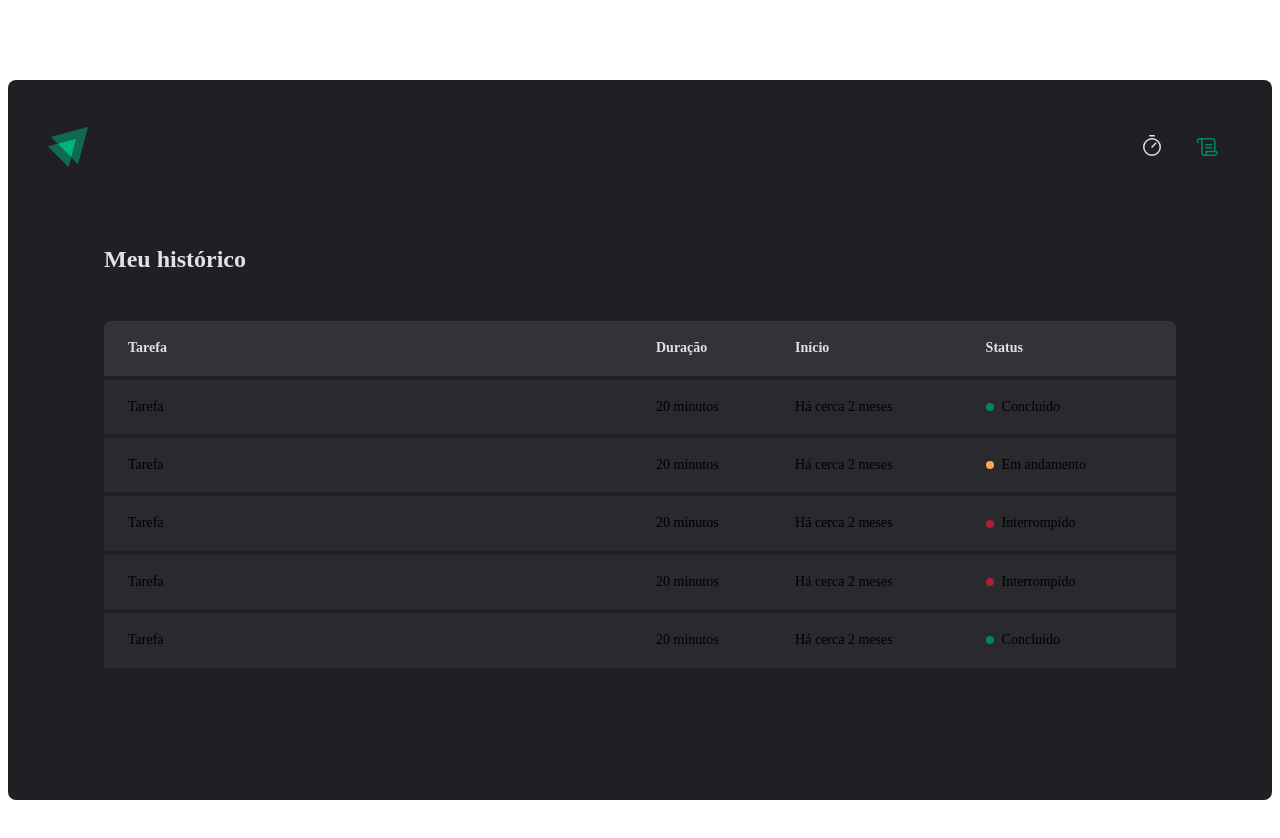
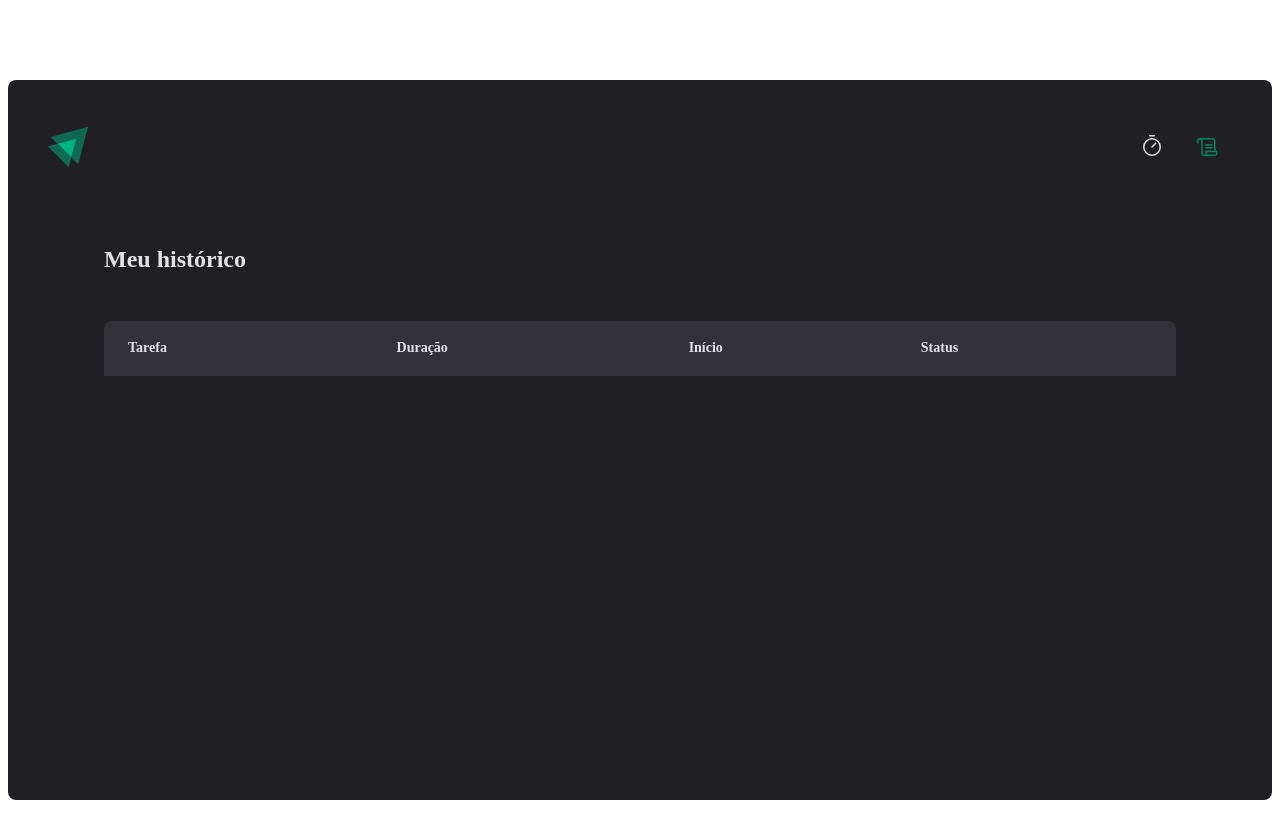
Before and after one commit to antoniokot/ignite-timer, a React (Vite) app: page /history in a window 1280 px wide. Shown: the top 838 px of the page. Built offline with nearby package versions, Linux system fonts and the light colour scheme.

Commit message:
create contexts folder

```diff
--- /dev/null
+++ b/src/contexts/CyclesContext.tsx
@@ -0,0 +1,104 @@
+import { createContext, ReactNode, useState } from 'react'
+
+interface CreateCycleData {
+  task: string
+  minutesAmount: number
+}
+
+interface Cycle {
+  id: string
+  task: string
+  minutesAmount: number
+  startDate: Date
+  interruptedDate?: Date
+  finishedDate?: Date
+}
+
+interface CyclesContextType {
+  cycles: Cycle[]
+  activeCycle: Cycle | undefined
+  activeCycleId: string | null
+  amountSecondsPassed: number
+  markCurrentCycleAsFinished: () => void
+  setSecondsPassed: (seconds: number) => void
+  createNewCycle: (data: CreateCycleData) => void
+  interruptCurrentCycle: () => void
+}
+
+export const CyclesContext = createContext({} as CyclesContextType)
+
+interface CyclesContextProviderProps {
+  children: ReactNode
+}
+
+export function CyclesContextProvider({
+  children,
+}: CyclesContextProviderProps) {
+  const [cycles, setCycles] = useState<Cycle[]>([])
+  const [activeCycleId, setActiveCycleId] = useState<string | null>(null)
+  const [amountSecondsPassed, setAmountSecondsPassed] = useState(0)
+
+  const activeCycle = cycles.find((cycle) => cycle.id === activeCycleId)
+
+  function setSecondsPassed(seconds: number) {
+    setAmountSecondsPassed(seconds)
+  }
+
+  function markCurrentCycleAsFinished() {
+    setCycles((state) =>
+      state.map((cycle) => {
+        if (cycle.id === activeCycleId) {
+          return { ...cycle, finishedDate: new Date() }
+        } else {
+          return cycle
+        }
+      }),
+    )
+  }
+
+  function createNewCycle(data: CreateCycleData) {
+    const id = String(new Date().getTime())
+
+    const newCycle: Cycle = {
+      id,
+      task: data.task,
+      minutesAmount: data.minutesAmount,
+      startDate: new Date(),
+    }
+
+    setCycles((state) => [...state, newCycle])
+    setActiveCycleId(id)
+    setAmountSecondsPassed(0)
+  }
+
+  function interruptCurrentCycle() {
+    setCycles((state) =>
+      state.map((cycle) => {
+        if (cycle.id === activeCycleId) {
+          return { ...cycle, interruptedDate: new Date() }
+        } else {
+          return cycle
+        }
+      }),
+    )
+
+    setActiveCycleId(null)
+  }
+
+  return (
+    <CyclesContext.Provider
+      value={{
+        cycles,
+        activeCycle,
+        activeCycleId,
+        amountSecondsPassed,
+        markCurrentCycleAsFinished,
+        setSecondsPassed,
+        createNewCycle,
+        interruptCurrentCycle,
+      }}
+    >
+      {children}
+    </CyclesContext.Provider>
+  )
+}
--- a/src/pages/History/index.tsx
+++ b/src/pages/History/index.tsx
@@ -1,6 +1,13 @@
+import { useContext } from 'react'
+import { formatDistanceToNow } from 'date-fns'
+import { ptBR } from 'date-fns/locale/pt-BR'
+import { CyclesContext } from '../../contexts/CyclesContext'
+
 import { HistoryContainer, HistoryList, Status } from './styles'
 
 export function History() {
+  const { cycles } = useContext(CyclesContext)
+
   return (
     <HistoryContainer>
       <h1>Meu histórico</h1>
@@ -16,46 +23,33 @@
             </tr>
           </thead>
           <tbody>
-            <tr>
-              <td>Tarefa</td>
-              <td>20 minutos</td>
-              <td>Há cerca 2 meses</td>
-              <td>
-                <Status statusColor="green">Concluído</Status>
-              </td>
-            </tr>
-            <tr>
-              <td>Tarefa</td>
-              <td>20 minutos</td>
-              <td>Há cerca 2 meses</td>
-              <td>
-                <Status statusColor="yellow">Em andamento</Status>
-              </td>
-            </tr>
-            <tr>
-              <td>Tarefa</td>
-              <td>20 minutos</td>
-              <td>Há cerca 2 meses</td>
-              <td>
-                <Status statusColor="red">Interrompido</Status>
-              </td>
-            </tr>
-            <tr>
-              <td>Tarefa</td>
-              <td>20 minutos</td>
-              <td>Há cerca 2 meses</td>
-              <td>
-                <Status statusColor="red">Interrompido</Status>
-              </td>
-            </tr>
-            <tr>
-              <td>Tarefa</td>
-              <td>20 minutos</td>
-              <td>Há cerca 2 meses</td>
-              <td>
-                <Status statusColor="green">Concluído</Status>
-              </td>
-            </tr>
+            {cycles.map((cycle) => {
+              return (
+                <tr key={cycle.id}>
+                  <td>{cycle.task}</td>
+                  <td>{cycle.minutesAmount} minutos</td>
+                  <td>
+                    {formatDistanceToNow(cycle.startDate, {
+                      addSuffix: true,
+                      locale: ptBR,
+                    })}
+                  </td>
+                  <td>
+                    {cycle.finishedDate && (
+                      <Status statusColor="green">Concluído</Status>
+                    )}
+
+                    {cycle.interruptedDate && (
+                      <Status statusColor="red">Interrompido</Status>
+                    )}
+
+                    {!cycle.finishedDate && !cycle.interruptedDate && (
+                      <Status statusColor="yellow">Em andamento</Status>
+                    )}
+                  </td>
+                </tr>
+              )
+            })}
           </tbody>
         </table>
       </HistoryList>
--- a/src/pages/Home/components/Countdown/index.tsx
+++ b/src/pages/Home/components/Countdown/index.tsx
@@ -1,14 +1,17 @@
-import { useState, useEffect, useContext } from 'react'
+import { useEffect, useContext } from 'react'
 import { differenceInSeconds } from 'date-fns'
 
 import { CountdownContainer, Separator } from './styles'
-import { CyclesContext } from '../..'
+import { CyclesContext } from '../../../../contexts/CyclesContext'
 
 export function Countdown() {
-  const { activeCycle, activeCycleId, markCurrentCycleAsFinished } =
-    useContext(CyclesContext)
-
-  const [amountSecondsPassed, setAmountSecondsPassed] = useState(0)
+  const {
+    activeCycle,
+    activeCycleId,
+    amountSecondsPassed,
+    markCurrentCycleAsFinished,
+    setSecondsPassed,
+  } = useContext(CyclesContext)
 
   const totalSeconds = activeCycle ? activeCycle.minutesAmount * 60 : 0
 
@@ -39,10 +42,10 @@
         if (secondsDifference >= totalSeconds) {
           markCurrentCycleAsFinished()
 
-          setAmountSecondsPassed(totalSeconds)
+          setSecondsPassed(totalSeconds)
           clearInterval(interval)
         } else {
-          setAmountSecondsPassed(secondsDifference)
+          setSecondsPassed(secondsDifference)
         }
       }, 1000)
     }
@@ -50,7 +53,13 @@
     return () => {
       clearInterval(interval)
     }
-  }, [activeCycle, totalSeconds, activeCycleId, markCurrentCycleAsFinished])
+  }, [
+    activeCycle,
+    totalSeconds,
+    activeCycleId,
+    setSecondsPassed,
+    markCurrentCycleAsFinished,
+  ])
 
   return (
     <CountdownContainer>
--- a/src/pages/Home/components/NewCycleForm/index.tsx
+++ b/src/pages/Home/components/NewCycleForm/index.tsx
@@ -1,27 +1,11 @@
-import { useForm } from 'react-hook-form'
-import { zodResolver } from '@hookform/resolvers/zod'
-import * as zod from 'zod'
-
 import { FormContainer, TaskInput, MinutesAmountInput } from './styles'
-
-const newCycleFormValidationSchema = zod.object({
-  task: zod.string().min(1, 'Informe a tarefa'),
-  minutesAmount: zod
-    .number()
-    .min(1, 'O ciclo precisa ser de, no mínimo, 5 minutos')
-    .max(60, 'O ciclo precisa ser de, no máximo, 60 minutos'),
-})
-
-type NewCycleFormData = zod.infer<typeof newCycleFormValidationSchema>
+import { useContext } from 'react'
+import { CyclesContext } from '../../../../contexts/CyclesContext'
+import { useFormContext } from 'react-hook-form'
 
 export function NewCycleForm() {
-  const { register, handleSubmit, watch, reset } = useForm<NewCycleFormData>({
-    resolver: zodResolver(newCycleFormValidationSchema),
-    defaultValues: {
-      task: '',
-      minutesAmount: 0,
-    },
-  })
+  const { activeCycle } = useContext(CyclesContext)
+  const { register } = useFormContext()
 
   return (
     <FormContainer>
@@ -44,7 +28,7 @@
         id="minutesAmount"
         placeholder="00"
         step={5}
-        min={1}
+        min={0}
         max={60}
         disabled={!!activeCycle}
         {...register('minutesAmount', { valueAsNumber: true })}
--- a/src/pages/Home/index.tsx
+++ b/src/pages/Home/index.tsx
@@ -1,5 +1,5 @@
-import { createContext, useEffect, useState } from 'react'
-import { differenceInSeconds } from 'date-fns'
+import { useContext } from 'react'
+import { FormProvider, useForm } from 'react-hook-form'
 
 import { HandPalm, Play } from 'phosphor-react'
 import {
@@ -11,70 +11,37 @@
 import { NewCycleForm } from './components/NewCycleForm'
 import { Countdown } from './components/Countdown'
 
-interface Cycle {
-  id: string
-  task: string
-  minutesAmount: number
-  startDate: Date
-  interruptedDate?: Date
-  finishedDate?: Date
-}
+import { zodResolver } from '@hookform/resolvers/zod'
+import * as zod from 'zod'
+import { CyclesContext } from '../../contexts/CyclesContext'
 
-interface CyclesContextType {
-  activeCycle: Cycle | undefined
-  activeCycleId: string | null
-  markCurrentCycleAsFinished: () => void
-}
+const newCycleFormValidationSchema = zod.object({
+  task: zod.string().min(1, 'Informe a tarefa'),
+  minutesAmount: zod
+    .number()
+    .min(0, 'O ciclo precisa ser de, no mínimo, 5 minutos')
+    .max(60, 'O ciclo precisa ser de, no máximo, 60 minutos'),
+})
 
-export const CyclesContext = createContext({} as CyclesContextType)
+type NewCycleFormData = zod.infer<typeof newCycleFormValidationSchema>
 
 export function Home() {
-  const [cycles, setCycles] = useState<Cycle[]>([])
-  const [activeCycleId, setActiveCycleId] = useState<string | null>(null)
+  const { activeCycle, createNewCycle, interruptCurrentCycle } =
+    useContext(CyclesContext)
 
-  const activeCycle = cycles.find((cycle) => cycle.id === activeCycleId)
+  const newCycleForm = useForm<NewCycleFormData>({
+    resolver: zodResolver(newCycleFormValidationSchema),
+    defaultValues: {
+      task: '',
+      minutesAmount: 0,
+    },
+  })
 
-  function markCurrentCycleAsFinished() {
-    setCycles((state) =>
-      state.map((cycle) => {
-        if (cycle.id === activeCycleId) {
-          return { ...cycle, finishedDate: new Date() }
-        } else {
-          return cycle
-        }
-      }),
-    )
-  }
+  const { handleSubmit, watch, reset } = newCycleForm
 
   function handleCreateNewCycle(data: NewCycleFormData) {
-    const id = String(new Date().getTime())
-
-    const newCycle: Cycle = {
-      id,
-      task: data.task,
-      minutesAmount: data.minutesAmount,
-      startDate: new Date(),
-    }
-
-    setCycles((state) => [...state, newCycle])
-    setActiveCycleId(id)
-    setAmountSecondsPassed(0)
-
+    createNewCycle(data)
     reset()
-  }
-
-  function handleInterruptCycle() {
-    setCycles((state) =>
-      state.map((cycle) => {
-        if (cycle.id === activeCycleId) {
-          return { ...cycle, interruptedDate: new Date() }
-        } else {
-          return cycle
-        }
-      }),
-    )
-
-    setActiveCycleId(null)
   }
 
   const task = watch('task')
@@ -83,15 +50,13 @@
   return (
     <HomeContainer>
       <form onSubmit={handleSubmit(handleCreateNewCycle)} action="">
-        <CyclesContext.Provider
-          value={{ activeCycle, activeCycleId, markCurrentCycleAsFinished }}
-        >
+        <FormProvider {...newCycleForm}>
           <NewCycleForm />
-          <Countdown />
-        </CyclesContext.Provider>
+        </FormProvider>
+        <Countdown />
 
         {activeCycle ? (
-          <StopCountdownButton onClick={handleInterruptCycle} type="button">
+          <StopCountdownButton onClick={interruptCurrentCycle} type="button">
             <HandPalm size={24} />
             Interromper
           </StopCountdownButton>
```
Also changed, not shown: src/App.tsx (+7 -2 lines).
